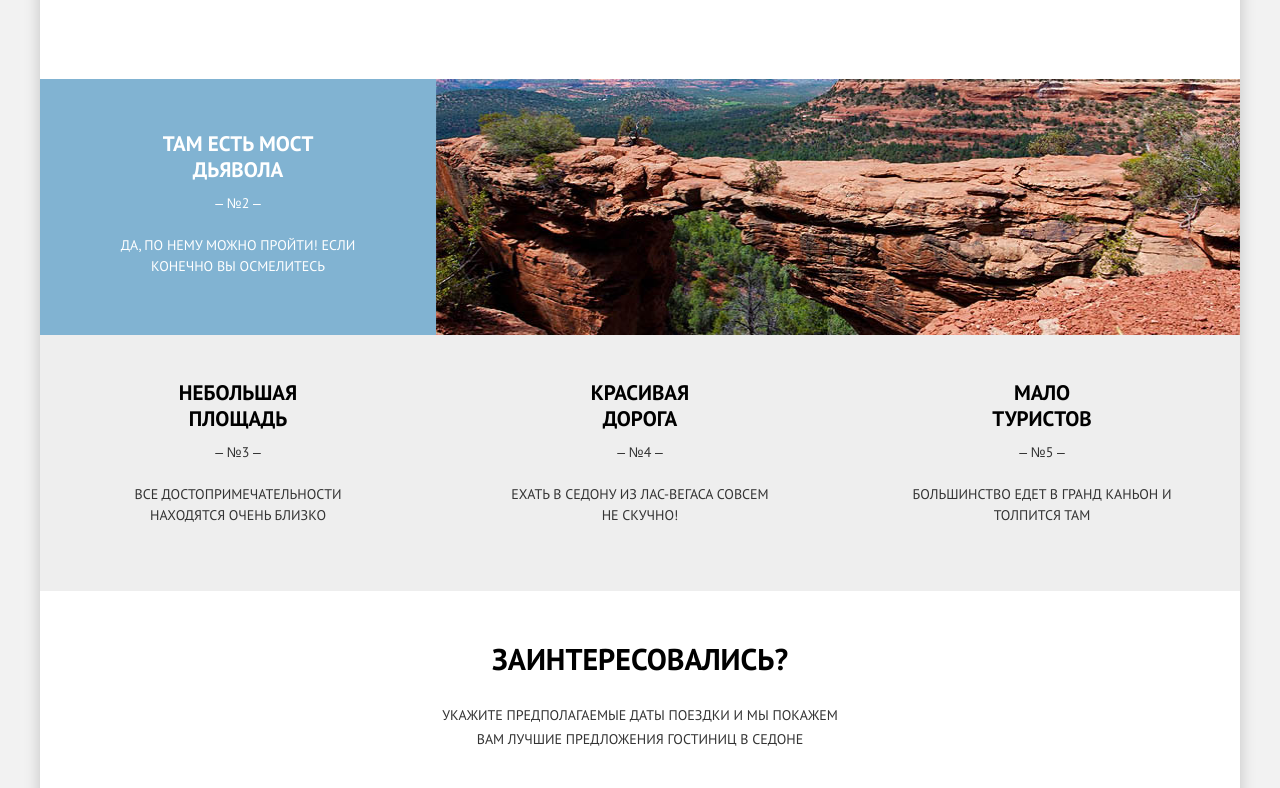
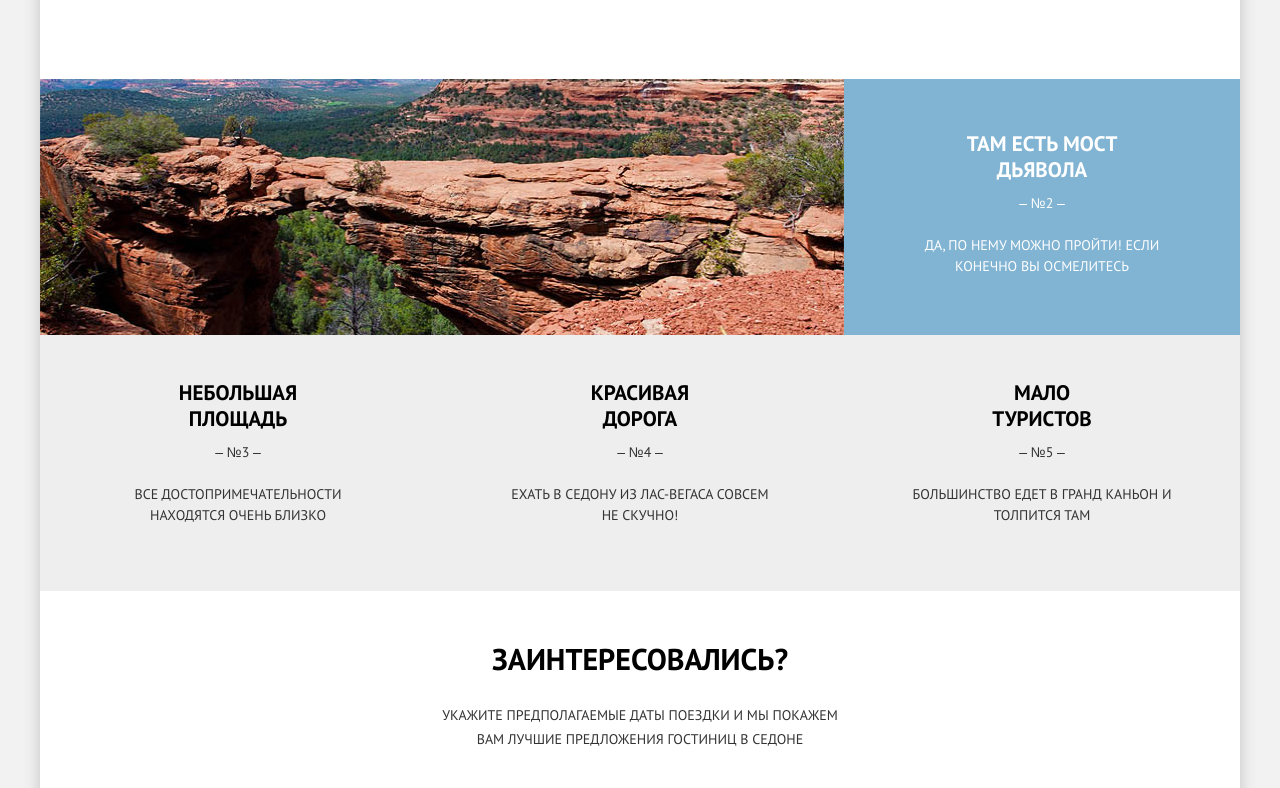
Before and after one commit to alatielle/196306-sedona, a website: page index.html in a window 1280 px wide. Shown: the part 1287-2075 px from the top of the page. Drawn offline with nearby package versions, Linux system fonts and the light colour scheme; files that its build step writes are made by us from their sources.

Commit message:
Исправила баг с флексбоксом на главной

```diff
--- a/index.html
+++ b/index.html
@@ -11,7 +11,7 @@
 
     	<header class="page-header">
     		<h1 class="visually-hidden">Седона</h1>
-      	<nav class="main-nav  main-nav--opened  main-nav--nojs">
+      	<nav class="main-nav  main-nav--closed  main-nav--nojs">
       		<div class="main-nav__wrapper">
       			<a href="#" class="main-nav__toggle">Закрыть меню</a>
       			<ul class="main-nav__items">
--- a/sass/blocks/reasons.scss
+++ b/sass/blocks/reasons.scss
@@ -147,7 +147,7 @@
 
   .reasons__item {
     width: 33%;
-    height: 256px;
+    min-height: 256px;
 
     margin: 0;
     padding: 0;
@@ -184,10 +184,10 @@
       height: 256px;
       margin: 0;
     }
+  }
 
-    &:nth-of-type(even) .reasons__item-picture {
-      order: -1;
-    }
+  .reasons__item--featured:nth-of-type(2n+3) .reasons__item-picture {
+    order: -1;
   }
 
   .reasons__item-card p {
@@ -199,6 +199,8 @@
     padding: 45px 50px 2px;
     font-size: 21px;
   }
+
+
 }
 
 
```
